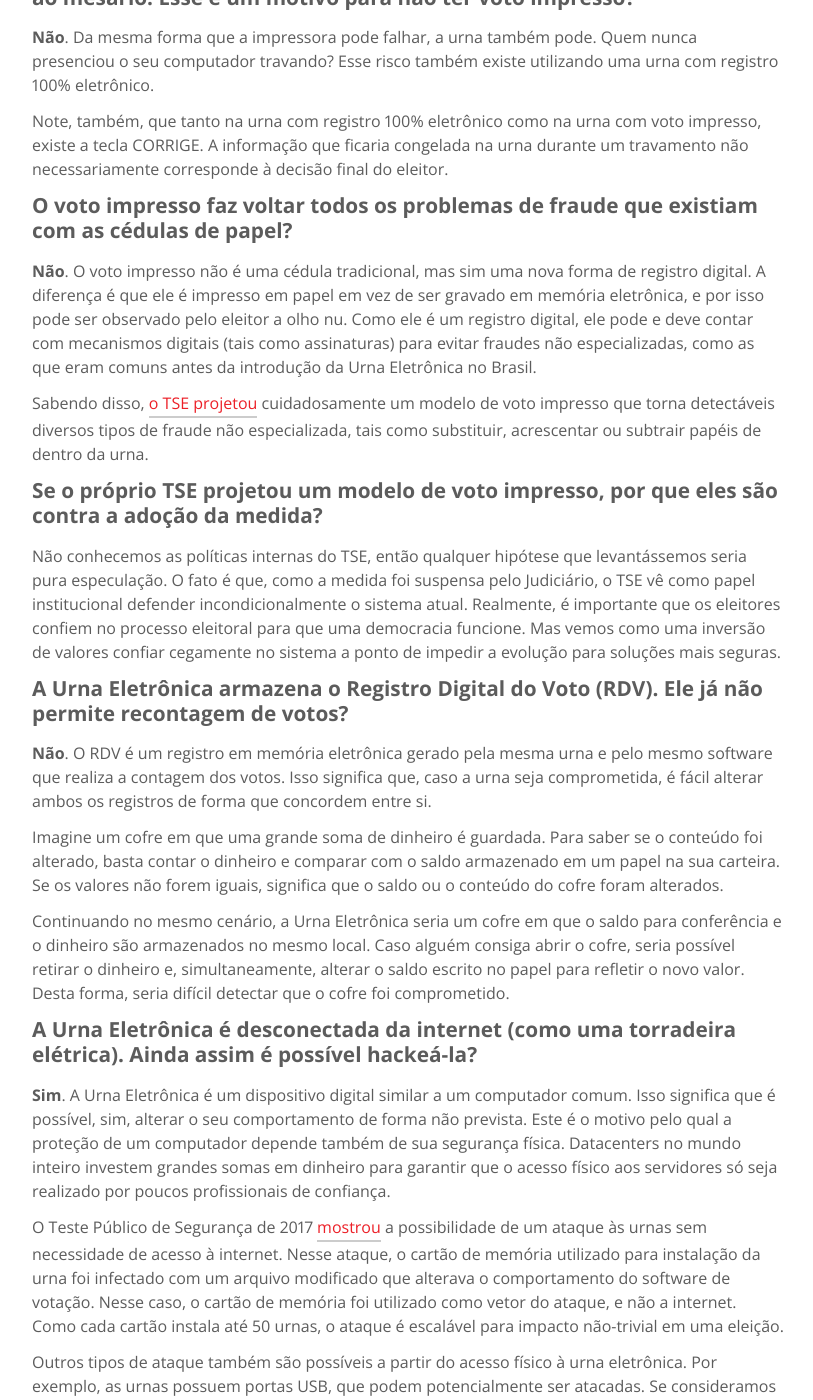
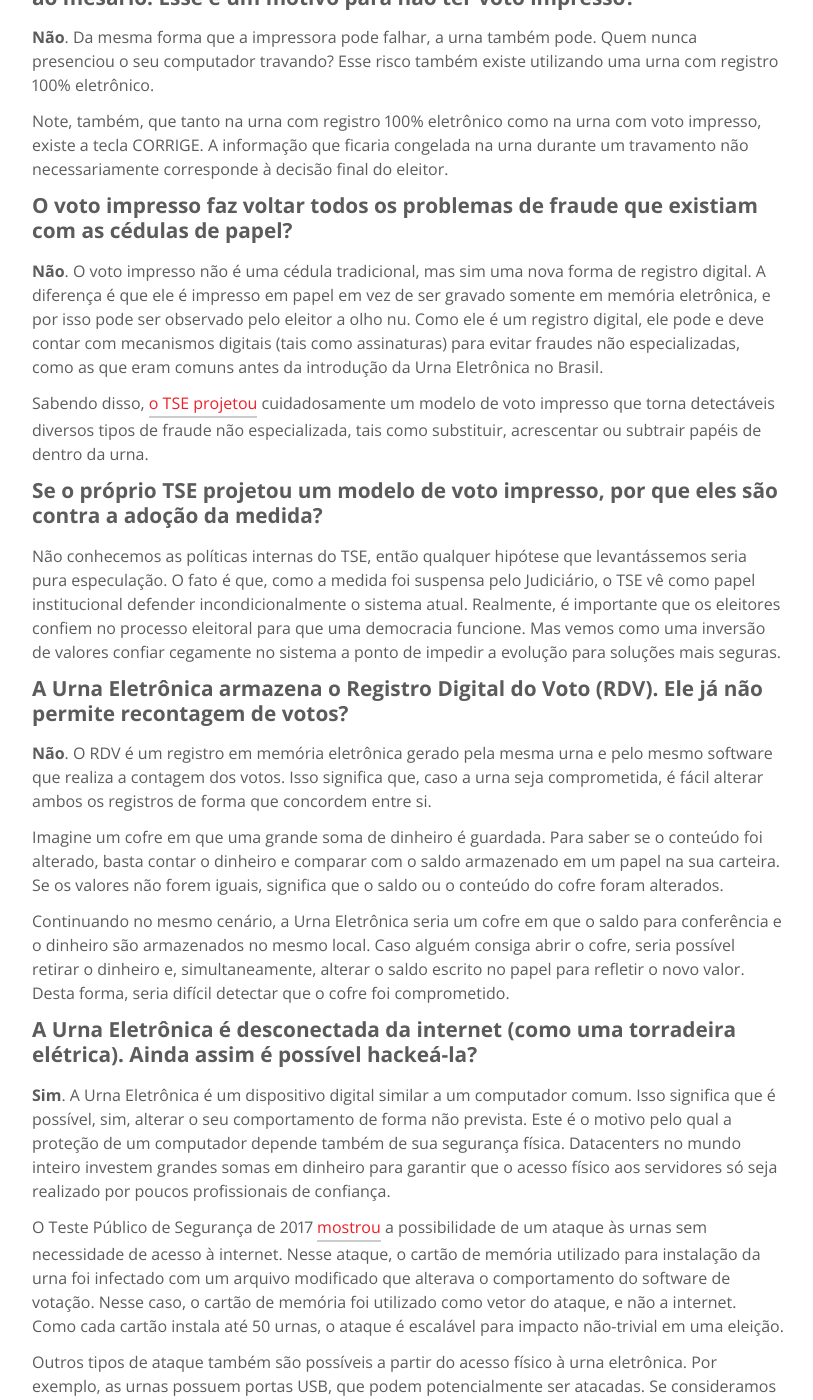
Before and after one commit to epicleet/urna-website, a Jekyll site: the page built from faq.md, in a window 1280 px wide and 1400 px high, scrolled down 858 px. Shown: the whole window, without its empty margins (232-1045 px from the left). Built offline with Jekyll 4.4.1, drawn with Linux system fonts in a browser that asks for light colours; some of the changed text lies outside the part shown.

Commit message:
Update faq.md

```diff
--- a/faq.md
+++ b/faq.md
@@ -28,7 +28,7 @@ Note, também, que tanto na urna com registro 100% eletrônico como na urna com
 
 ## O voto impresso faz voltar todos os problemas de fraude que existiam com as cédulas de papel?
 
-**Não**. O voto impresso não é uma cédula tradicional, mas sim uma nova forma de registro digital. A diferença é que ele é impresso em papel em vez de ser gravado em memória eletrônica, e por isso pode ser observado pelo eleitor a olho nu. Como ele é um registro digital, ele pode e deve contar com mecanismos digitais (tais como assinaturas) para evitar fraudes não especializadas, como as que eram comuns antes da introdução da Urna Eletrônica no Brasil.
+**Não**. O voto impresso não é uma cédula tradicional, mas sim uma nova forma de registro digital. A diferença é que ele é impresso em papel em vez de ser gravado somente em memória eletrônica, e por isso pode ser observado pelo eleitor a olho nu. Como ele é um registro digital, ele pode e deve contar com mecanismos digitais (tais como assinaturas) para evitar fraudes não especializadas, como as que eram comuns antes da introdução da Urna Eletrônica no Brasil.
 
 Sabendo disso, [o TSE projetou](https://sbseg2017.redes.unb.br/wp-content/uploads/2017/04/20171109_ANAIS_SBSEG_2017_FINAL_E-BOOK.pdf#page=692) cuidadosamente um modelo de voto impresso que torna detectáveis diversos tipos de fraude não especializada, tais como substituir, acrescentar ou subtrair papéis de dentro da urna.
 
```
Also changed, not shown: other parts of faq.md (+1 -1 lines).
